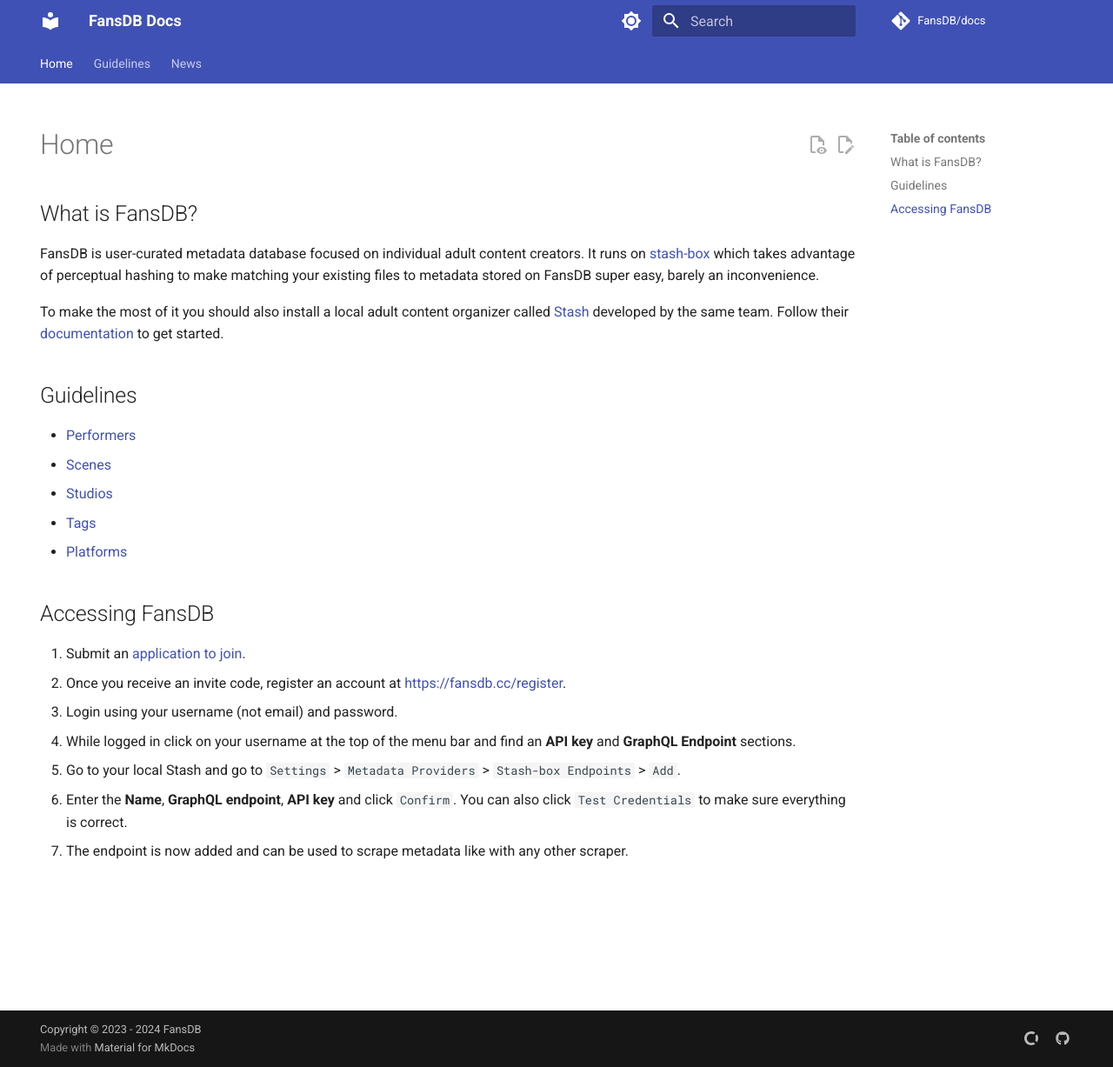
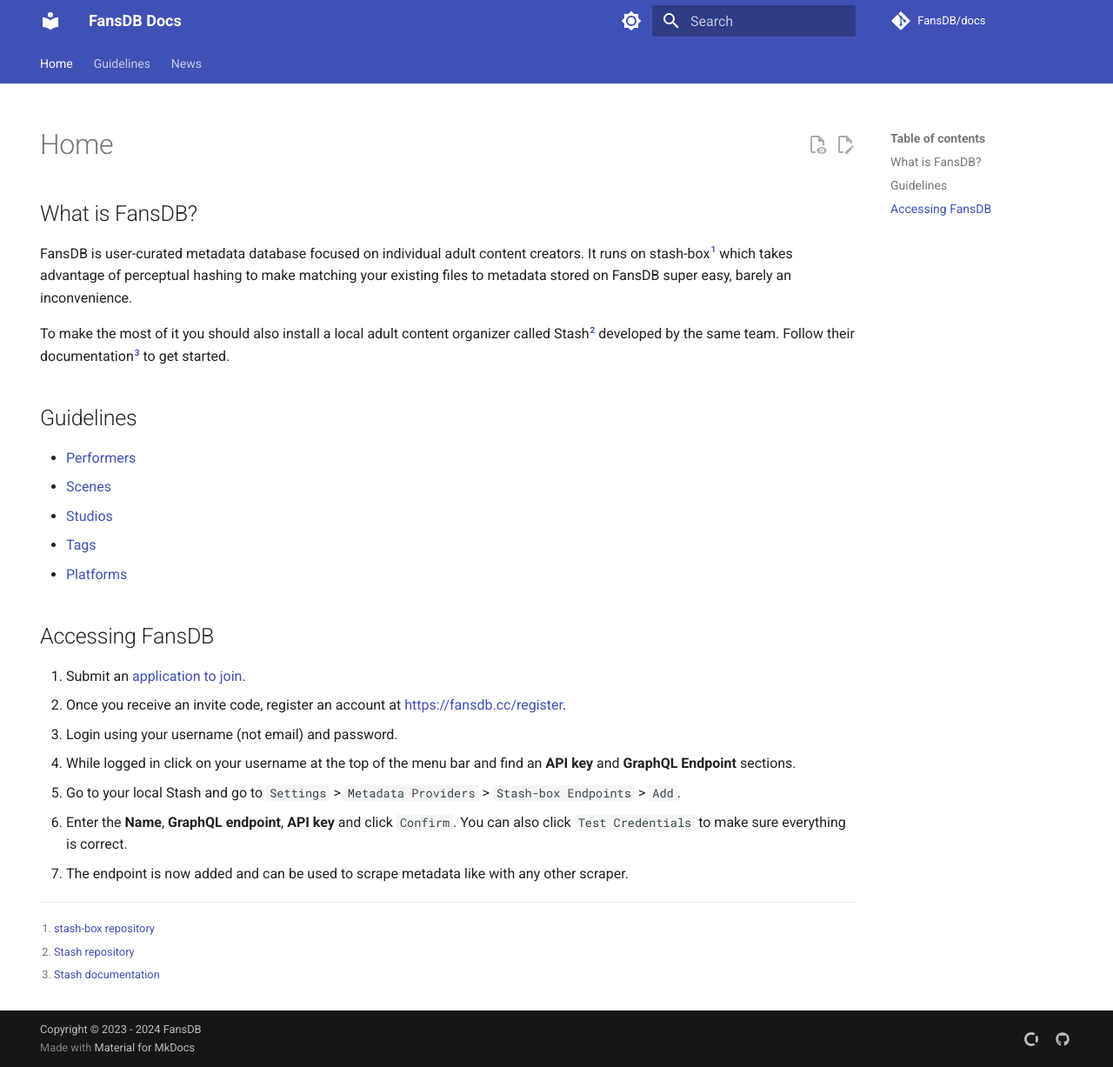
Before and after one commit to FansDB/docs, an MkDocs documentation site: the page built from docs/index.md, in a window 1280 px wide and 1227 px high. Shown: the whole window at 87% size. Built offline with MkDocs 1.6.1 and Material for MkDocs 9.7.7, drawn with Linux system fonts in a browser that asks for light colours; comment, search, counter and statistics services are not loaded.

Commit message:
Update CI Add new plugins Introduce footnotes

```diff
--- a/docs/index.md
+++ b/docs/index.md
@@ -8,9 +8,9 @@
 
 ## What is FansDB?
 
-FansDB is user-curated metadata database focused on individual adult content creators. It runs on [stash-box](https://github.com/stashapp/stash-box){target=_blank} which takes advantage of perceptual hashing to make matching your existing files to metadata stored on FansDB super easy, barely an inconvenience.
+FansDB is user-curated metadata database focused on individual adult content creators. It runs on stash-box[^1] which takes advantage of perceptual hashing to make matching your existing files to metadata stored on FansDB super easy, barely an inconvenience.
 
-To make the most of it you should also install a local adult content organizer called [Stash](https://github.com/stashapp/stash){target=_blank} developed by the same team. Follow their [documentation](https://docs.stashapp.cc/getting-started/){target=_blank} to get started.
+To make the most of it you should also install a local adult content organizer called Stash[^2] developed by the same team. Follow their documentation[^3] to get started.
 
 ## Guidelines
 
@@ -29,3 +29,7 @@
 5. Go to your local Stash and go to `Settings` > `Metadata Providers` > `Stash-box Endpoints` > `Add`.
 6. Enter the **Name**, **GraphQL endpoint**, **API key** and click `Confirm`. You can also click `Test Credentials` to make sure everything is correct.
 7. The endpoint is now added and can be used to scrape metadata like with any other scraper.
+
+[^1]: [stash-box repository](https://github.com/stashapp/stash-box){target=_blank}
+[^2]: [Stash repository](https://github.com/stashapp/stash){target=_blank}
+[^3]: [Stash documentation](https://docs.stashapp.cc/getting-started/){target=_blank}
--- a/mkdocs.yml
+++ b/mkdocs.yml
@@ -76,19 +76,23 @@
       repository: FansDB/docs
       branch: main
       enabled: !ENV [CI, false]
-#  - social:
-#      cards_layout: default/variant
+  - glightbox
+  - social:
+      enabled: !ENV [CI, false]
+      cards_layout: default/variant
 
 watch:
   - includes
 
 markdown_extensions:
   - attr_list
+  - md_in_html
   - abbr
   - admonition
   - pymdownx.details
   - pymdownx.superfences
   - footnotes
+  - tables
   - pymdownx.snippets:
       auto_append:
         - includes/abbreviations.md
@@ -96,6 +100,14 @@
       permalink: true
   - pymdownx.tasklist:
       custom_checkbox: true
+  - pymdownx.tabbed:
+      alternate_style: true
+      slugify: !!python/object/apply:pymdownx.slugs.slugify
+        kwds:
+          case: lower
+  - pymdownx.emoji:
+      emoji_index: !!python/name:material.extensions.emoji.twemoji
+      emoji_generator: !!python/name:material.extensions.emoji.to_svg
 
 nav:
   - Home: index.md
```
Also changed, not shown: 1 other file.
